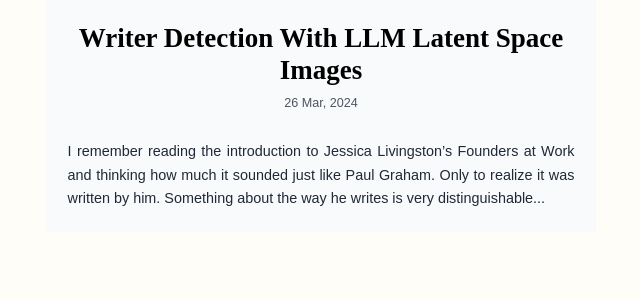
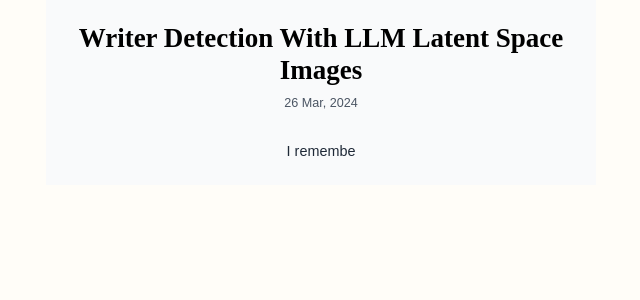
Before and after one commit to rjuna72/resumesite, a Next.js app: page / in a window 1280 px wide. Shown: the top 300 px of the page, without its empty margins (319-959 px from the left). Built offline with nearby package versions, Linux system fonts and the light colour scheme.

Commit message:
debugging

```diff
--- a/app/about/page.tsx
+++ b/app/about/page.tsx
@@ -1,4 +1,5 @@
 import Image from 'next/image';
+
 export default function Home() {
     return (
       <div>
@@ -14,8 +15,10 @@
 
           <div className="mb-8">
             <Image
-              src="/path-to-image.jpg"
+              src="/images/ss.png"
               alt="Graph and LLM representation"
+              width={600}
+              height={400}
               className="rounded-md shadow-lg border border-gray-200"
             />
           </div>
@@ -23,7 +26,7 @@
 
           <div className="max-w-2xl text-justify text-gray-800 leading-relaxed">
             <p>
-              "I'm Arjun Santhosh, and this summer I decided to learn programming properly, this included web-development, app-development and other scripting languages like Python. Admittedly I wasn't able to explore too deeply into these topics, however "
+              I am Arjun Santhosh, and this summer I decided to learn programming properly, this included web-development, app-development and other scripting languages like Python. Admittedly I was not able to explore too deeply into these topics, however
             </p>
           </div>
         </div>
--- a/app/layout.tsx
+++ b/app/layout.tsx
@@ -2,7 +2,7 @@
 import { Geist, Geist_Mono } from "next/font/google";
 import "./globals.css";
 import { Analytics } from "@vercel/analytics/react"
-import Image from 'next/image';
+
 
 const geistSans = Geist({
   variable: "--font-geist-sans",
@@ -28,8 +28,9 @@
     <html lang="en">
       <body className={`${geistSans.variable} ${geistMono.variable} antialiased container`} >
         {children}
+        <Analytics/>
       </body>
-      <Analytics/>
+
     </html>
   );
 }
--- a/app/page.tsx
+++ b/app/page.tsx
@@ -16,9 +16,7 @@
 
         <div className="max-w-2xl text-justify text-gray-800 leading-relaxed">
           <p>
-            I remember reading the introduction to Jessica Livingston’s Founders at Work
-            and thinking how much it sounded just like Paul Graham. Only to realize it
-            was written by him. Something about the way he writes is very distinguishable...
+            I remembe
           </p>
         </div>
       </div>
```
Also changed, not shown: app/images/ss.png (added).
